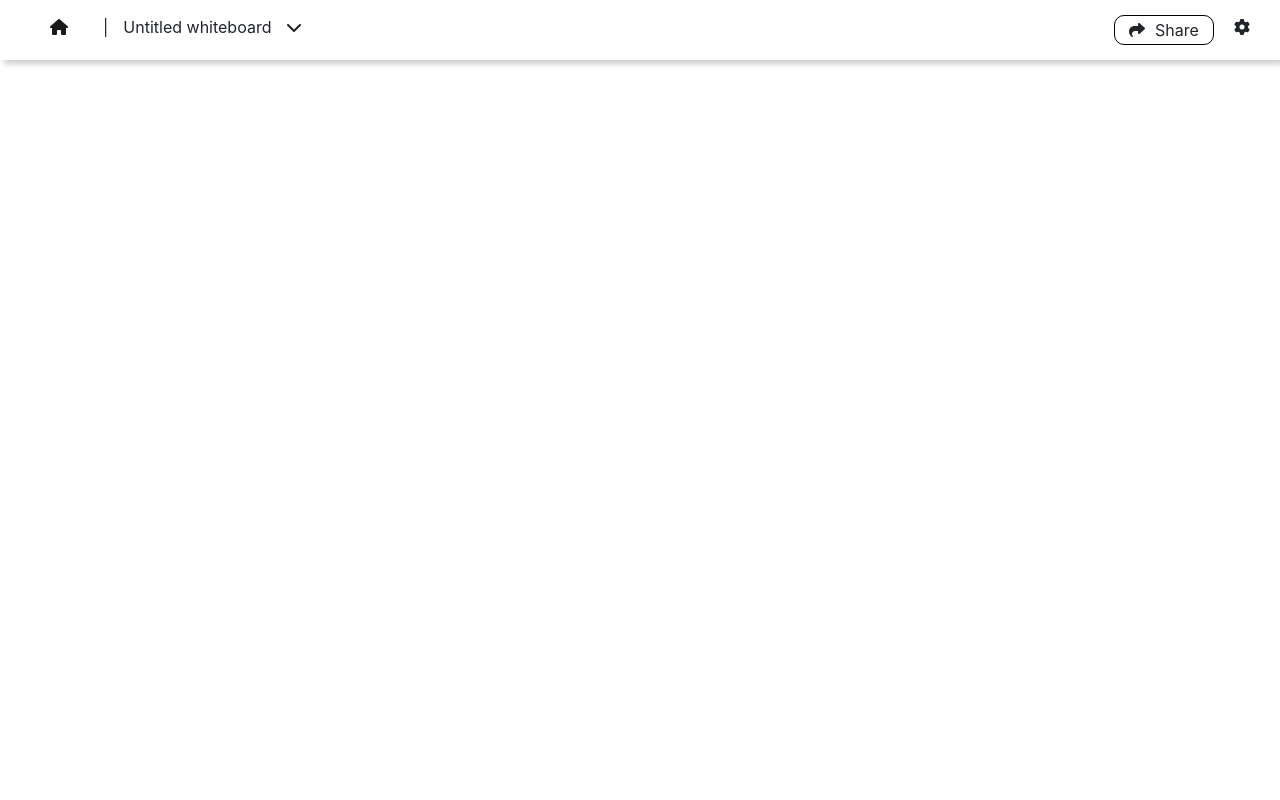
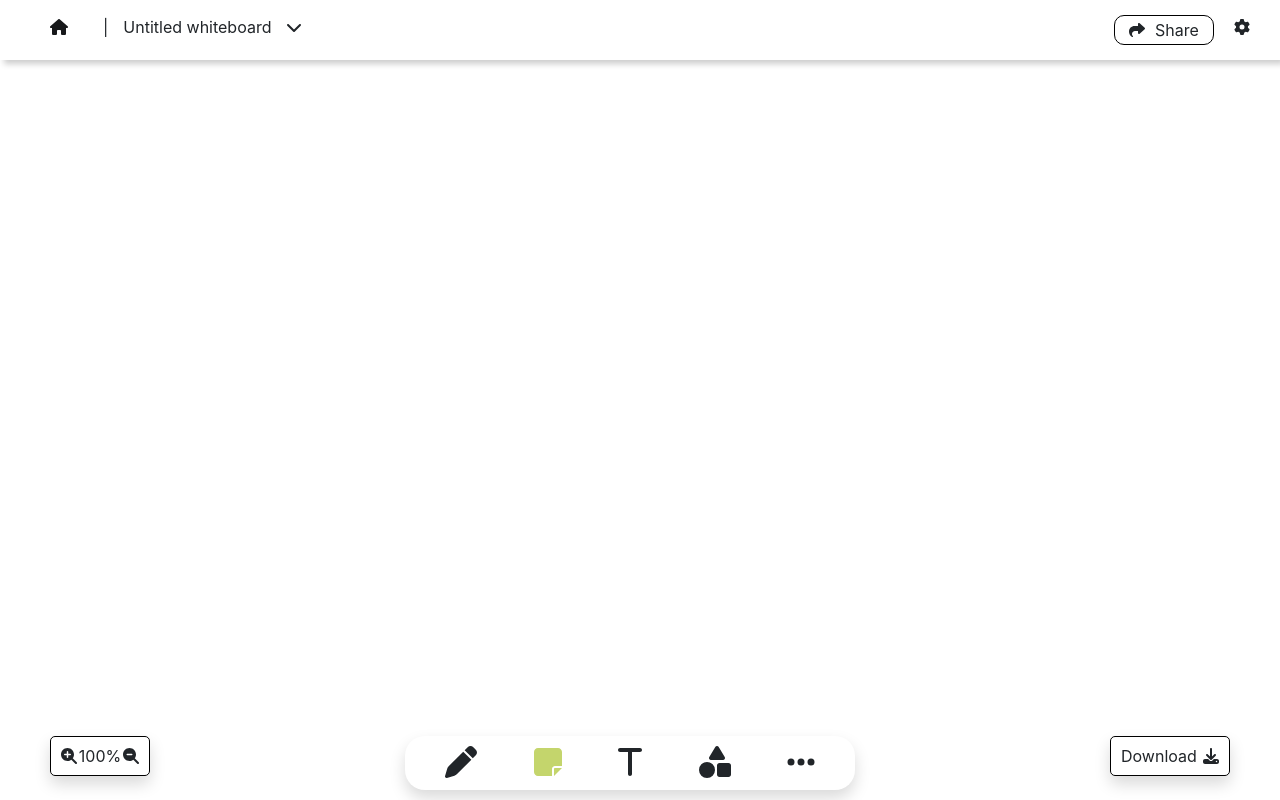
Before and after one commit to Vaishali054/VirtualWhiteboard, a React (Create React App) app: page / in a window 1280 px wide. Built offline with nearby package versions, Linux system fonts and the light colour scheme.

Commit message:
adding frontend sturcture

```diff
--- /dev/null
+++ b/src/components/Toolkit/Toolkit.jsx
@@ -0,0 +1,58 @@
+import React from "react";
+import { FontAwesomeIcon } from "@fortawesome/react-fontawesome";
+import "./toolkit.css";
+import {
+  faDownload,
+  faEllipsis,
+  faMagnifyingGlassMinus,
+  faMagnifyingGlassPlus,
+  faNoteSticky,
+  faPen,
+  faShapes,
+  faT,
+} from "@fortawesome/free-solid-svg-icons";
+
+export default function Toolkit() {
+  return (
+    <div className="container-bottom">
+      <div className="toolkit">
+        <div className="shift-down">
+          <div className="zoom shadow button">
+            <div className="plus">
+              <FontAwesomeIcon icon={faMagnifyingGlassPlus} />
+            </div>
+            <div className="percent"> 100%</div>
+            <div className="minus">
+              <FontAwesomeIcon icon={faMagnifyingGlassMinus} />
+            </div>
+          </div>
+        </div>
+        <div className="tools shadow">
+          <div className="pens">
+            <FontAwesomeIcon icon={faPen} size="2x" />
+          </div>
+          <div className="stickynotes">
+            <FontAwesomeIcon
+              icon={faNoteSticky}
+              style={{ color: "#c4d56c" }}
+              size="2x"
+            />
+          </div>
+          <div className="text">
+            <FontAwesomeIcon icon={faT} size="2x" />
+          </div>
+          <div className="shapes">
+            <FontAwesomeIcon icon={faShapes} size="2x" />
+          </div>
+          <div className="more">
+            <FontAwesomeIcon icon={faEllipsis} size="2x" />
+          </div>
+        </div>
+        <div className=" button download shadow">
+          Download
+          <FontAwesomeIcon icon={faDownload} />
+        </div>
+      </div>
+    </div>
+  );
+}
--- /dev/null
+++ b/src/components/Toolkit/toolkit.css
@@ -0,0 +1,49 @@
+.toolkit{
+    display: flex;
+    justify-content: space-between;
+    margin: 10px 30px;
+
+}
+.container-bottom{
+    position: absolute;
+  bottom: 0;
+  left: 0;
+  width: 100%;
+
+ ;
+}
+.shadow{
+    box-shadow: 4px 4px 6px rgba(0, 0, 0, 0.2);
+}
+.center{
+    display: flex;
+    justify-content: center;
+    align-items: center;
+}
+.zoom{
+    display: flex;
+    min-width: 100px;
+    justify-content: space-between;
+
+    padding: 7px 10px;
+    border-radius: 5px;
+    height: 40px;
+
+
+}
+.download{
+    padding: 7px 10px;
+    border-radius: 5px;
+    height: 40px;
+    display: flex;
+    min-width: 120px;
+    justify-content: space-between;
+}
+
+.tools{
+    display: flex;
+    width: 450px;
+    justify-content: space-between;
+    padding: 10px 40px;
+    border-radius: 20px;
+}
--- a/src/pages/mainPage/MainPage.jsx
+++ b/src/pages/mainPage/MainPage.jsx
@@ -2,13 +2,13 @@ import React from 'react'
 // import Slides from '../../components/slides/Slides'
 // import ColorPalette from '../../components/Palette/ColorPalette'
 import Navbar from '../../components/navbar/Navbar'
+import Toolkit from '../../components/Toolkit/Toolkit'
 
 export default function MainPage() {
   return (
     <>
       <Navbar/>
-       {/* <Slides/> */}
-       {/* <ColorPalette/> */}
+      <Toolkit/>
     </>
   )
 }
```
